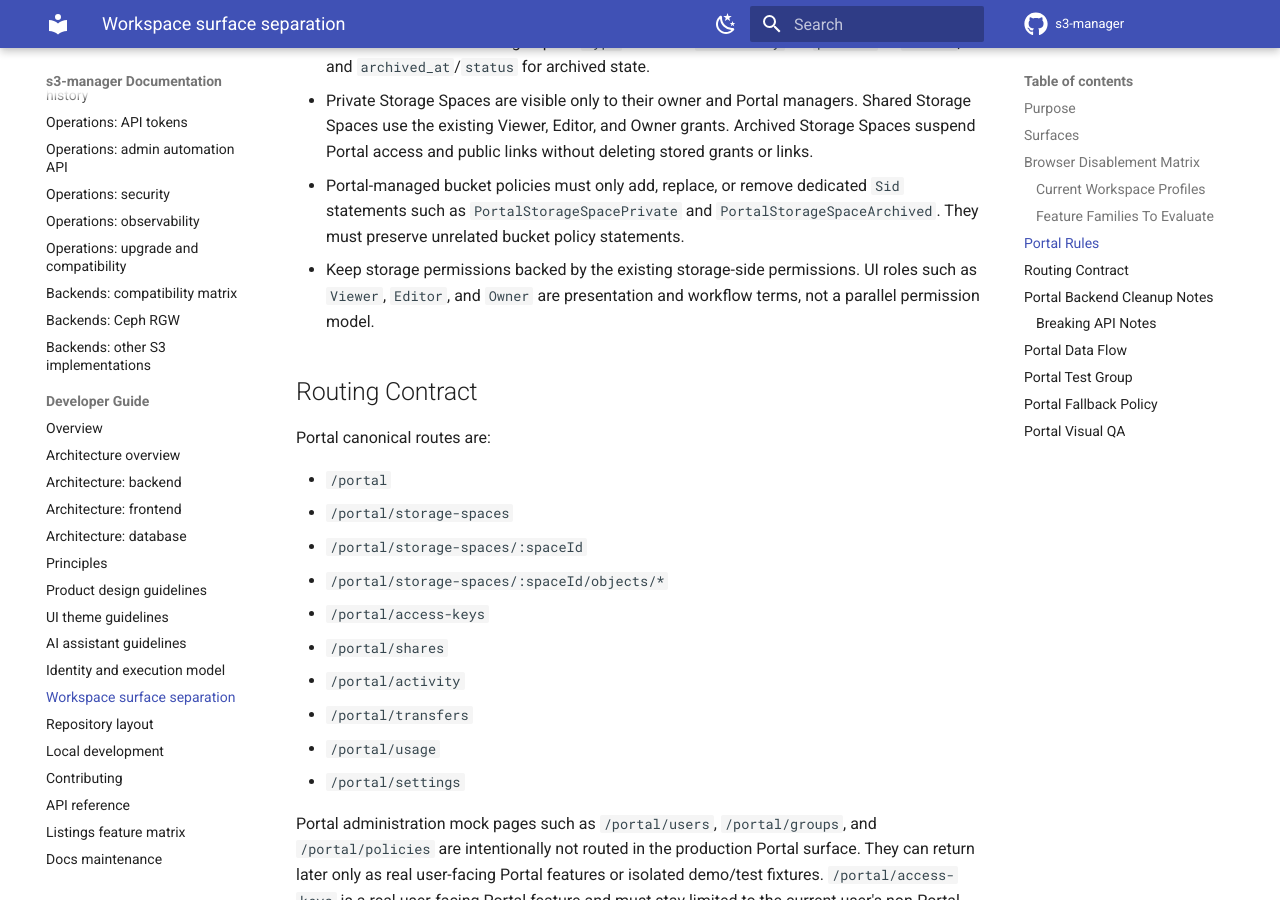
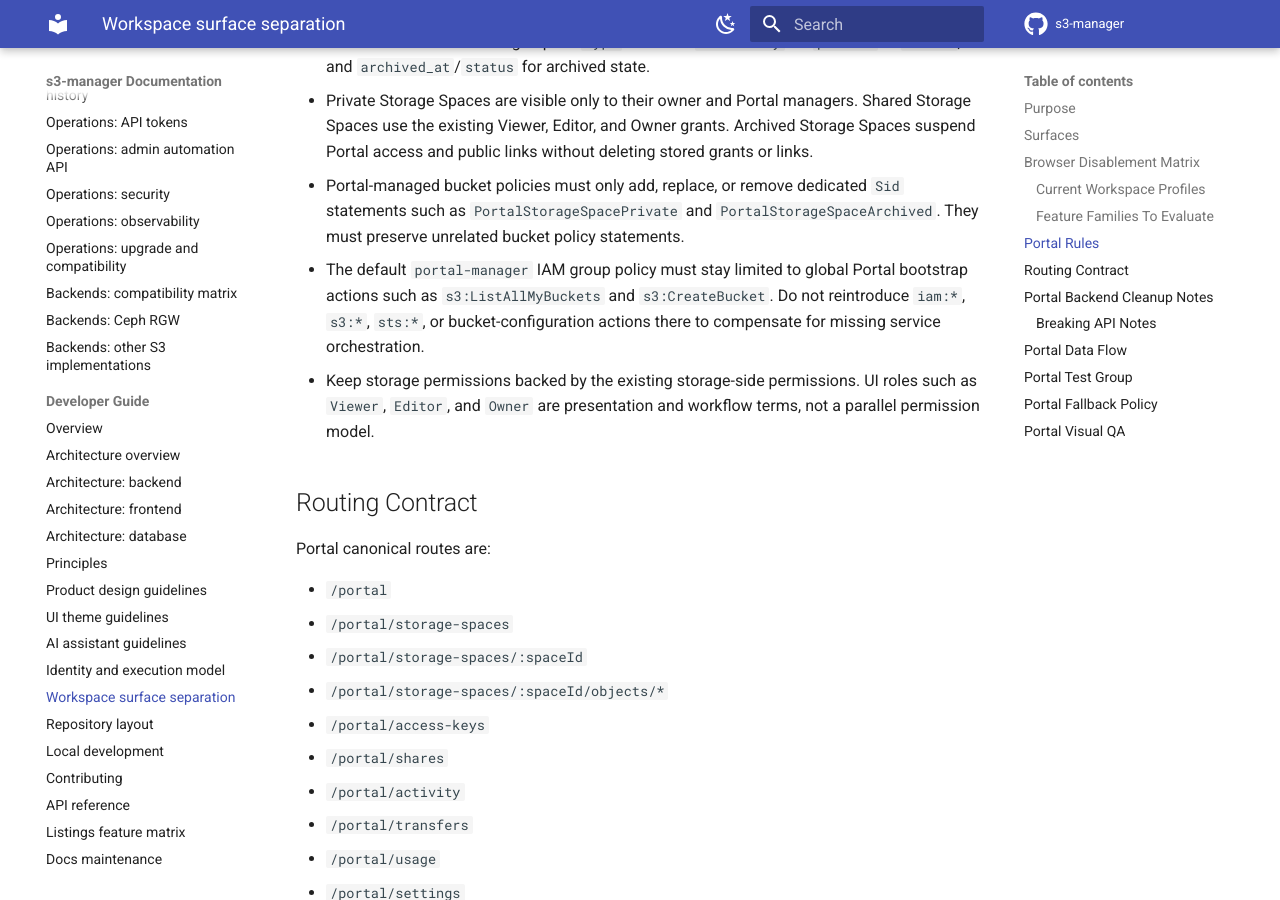
Before and after one commit to ksperis/s3-manager, an MkDocs documentation site: the page built from doc/docs/developer/workspace-surface-separation.md, in a window 1280 px wide and 900 px high, scrolled down 6088 px. Built offline with MkDocs 1.6.1 and Material for MkDocs 9.7.7, drawn with Linux system fonts in a browser that asks for light colours; comment, search, counter and statistics services are not loaded; some of the changed text lies outside the part shown.

Commit message:
fix(portal): restrict portal manager default policy
Why:
Portal manager IAM defaults should grant only the account-level actions required by the Portal workflows instead of broad IAM, S3, and STS wildcards.

What:
- Replace the default portal-manager action list with bucket listing and bucket creation only.
- Apply Portal bucket defaults through backend account orchestration so portal-manager does not need bucket-configuration actions.
- Update admin mocks, tests, and documentation to describe the limited policy contract.

Validation:
rtk env PYTHONPATH=backend backend/.venv/bin/pytest backend/tests/test_portal_service.py backend/tests/test_app_settings_feature_overrides.py backend/tests/test_admin_account_portal_settings.py
rtk npm --prefix frontend run test -- src/features/admin/PortalSettingsPage.test.tsx src/features/admin/AccountsPage.modalTabs.test.tsx
rtk npm --prefix frontend run test:portal
rtk npm --prefix frontend run typecheck
rtk python3 -m mkdocs build --strict --config-file doc/mkdocs.yml --site-dir /private/tmp/s3-manager-mkdocs-portal-manager-policy
rtk git diff --check

```diff
--- a/doc/docs/developer/workspace-surface-separation.md
+++ b/doc/docs/developer/workspace-surface-separation.md
@@ -84,6 +84,11 @@
   `Sid` statements such as `PortalStorageSpacePrivate` and
   `PortalStorageSpaceArchived`. They must preserve unrelated bucket policy
   statements.
+- The default `portal-manager` IAM group policy must stay limited to global
+  Portal bootstrap actions such as `s3:ListAllMyBuckets` and
+  `s3:CreateBucket`. Do not reintroduce `iam:*`, `s3:*`, `sts:*`, or
+  bucket-configuration actions there to compensate for missing service
+  orchestration.
 - Keep storage permissions backed by the existing storage-side permissions. UI
   roles such as `Viewer`, `Editor`, and `Owner` are presentation and workflow
   terms, not a parallel permission model.
@@ -171,8 +176,11 @@
 5. Execute file and sharing operations with the Portal execution identity.
    The locked Browser embed must send `X-S3-Workspace: portal` so `/browser`
    routes resolve Portal credentials and enforce the minimal file profile.
-6. Record mutating Portal actions through audit logging.
-7. Return user-facing shapes without policy JSON, principals, ARNs, or
+6. Apply platform-owned bucket defaults and IAM/share synchronization through
+   backend orchestration with the account credentials, not by widening the
+   `portal-manager` group policy.
+7. Record mutating Portal actions through audit logging.
+8. Return user-facing shapes without policy JSON, principals, ARNs, or
    advanced S3 diagnostics.
 
 Storage Space remains an API/UI abstraction. In v1 it maps to a bucket, but the
```
Also changed, not shown: doc/docs/ops/configuration.md (+5 -0 lines), doc/docs/user/workspace-portal.md (+7 -0 lines), 7 other files.
